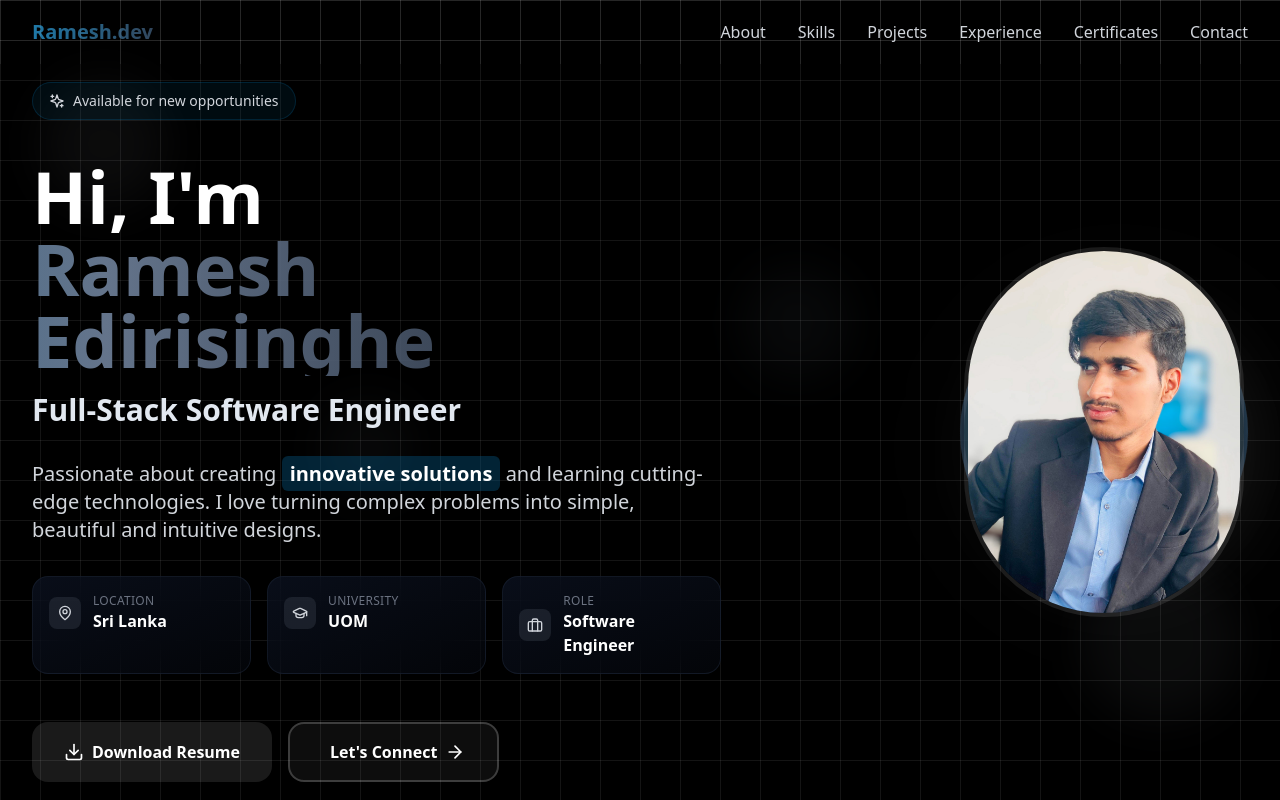
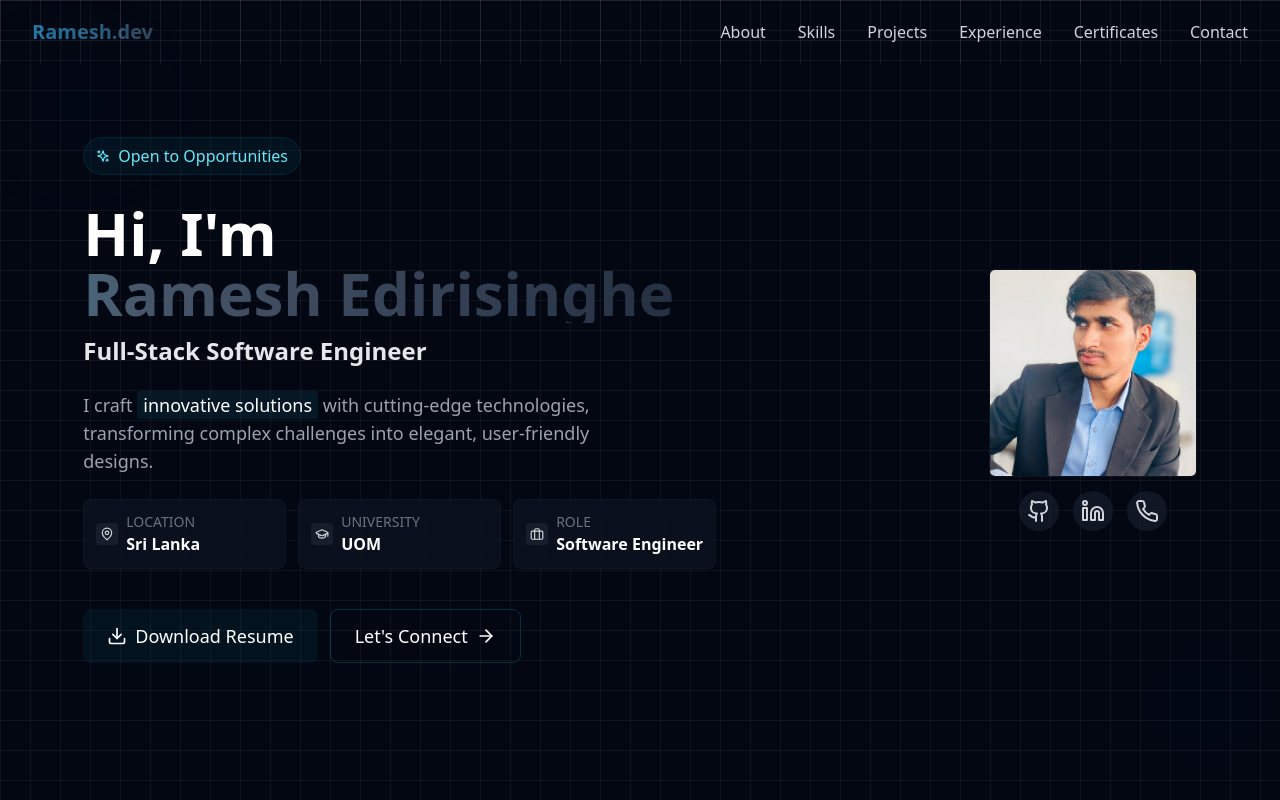
Before and after one commit to RameshEdirisinghe/portfolio-v2, a React (Vite) app: page / in a window 1280 px wide. Shown: the top 800 px of the page. Built offline with nearby package versions, Linux system fonts and the light colour scheme.

Commit message:
feat: Enhance About component with social media links and improve styling

```diff
--- a/src/components/About.tsx
+++ b/src/components/About.tsx
@@ -1,125 +1,141 @@
-import { Download, MapPin, GraduationCap, Briefcase, ArrowRight, Sparkles } from 'lucide-react';
+import { Download, MapPin, GraduationCap, Briefcase, ArrowRight, Sparkles, Github, Linkedin, Phone } from 'lucide-react';
 import profilePic from '../assets/myImg.jpg';
-
 
 const About = () => {
   return (
-    <section id="about" className="min-h-screen flex items-center justify-center px-4 sm:px-6 lg:px-8 pt-16 relative overflow-hidden bg-black">
-      {/* Animated background elements */}
+    <section
+      id="about"
+      className="min-h-screen flex items-center justify-center px-4 sm:px-6 lg:px-8 py-12 relative overflow-hidden bg-gray-950"
+      aria-label="About Section"
+    >
+      {/* Subtle animated background elements */}
       <div className="absolute inset-0 pointer-events-none">
-        <div className="absolute top-20 left-10 w-32 h-32 bg-gray-300/10 rounded-full blur-xl animate-pulse"></div>
-        <div className="absolute bottom-20 right-10 w-40 h-40 bg-slate-300/10 rounded-full blur-xl animate-pulse delay-1000"></div>
-        <div className="absolute top-1/2 left-1/4 w-24 h-24 bg-gray-400/10 rounded-full blur-xl animate-pulse delay-500"></div>
-        <div className="absolute top-1/3 right-1/3 w-28 h-28 bg-slate-400/10 rounded-full blur-xl animate-pulse delay-300"></div>
+        <div className="absolute top-10 left-4 w-24 h-24 bg-cyan-500/5 rounded-full blur-3xl animate-pulse sm:w-32 sm:h-32"></div>
+        <div className="absolute bottom-10 right-4 w-28 h-28 bg-cyan-500/5 rounded-full blur-3xl animate-pulse sm:delay-700 sm:w-36 sm:h-36"></div>
+        <div className="absolute top-1/2 left-1/3 w-20 h-20 bg-cyan-500/5 rounded-full blur-3xl animate-pulse sm:delay-300 sm:w-24 sm:h-24"></div>
       </div>
 
-      {/* Grid pattern overlay */}
-      <div className="absolute inset-0 bg-[linear-gradient(rgba(255,255,255,0.08)_1px,transparent_1px),linear-gradient(90deg,rgba(255,255,255,0.08)_1px,transparent_1px)] bg-[size:40px_40px] pointer-events-none"></div>
-      {/* ↑↑↑ This is where the background grid is styled. Adjust rgba alpha or size to make it more/less visible. */}
+      {/* Minimal grid pattern overlay */}
+      <div className="absolute inset-0 bg-[linear-gradient(rgba(255,255,255,0.05)_1px,transparent_1px),linear-gradient(90deg,rgba(255,255,255,0.05)_1px,transparent_1px)] bg-[size:30px_30px] pointer-events-none"></div>
 
       <div className="max-w-7xl mx-auto relative">
-        <div className="grid grid-cols-1 lg:grid-cols-12 gap-8 lg:gap-12 items-center">
-          <div className="lg:col-span-7 space-y-8">
-            <div className="space-y-4">
-              <div className="inline-flex items-center px-4 py-2 bg-sky-700/10 border border-sky-600/20 rounded-full mb-6">
-                <Sparkles className="w-4 h-4 text-gray-300 mr-2" />
-                <span className="text-gray-300 text-sm font-medium">Available for new opportunities</span>
+        <div className="grid grid-cols-1 lg:grid-cols-12 gap-8 lg:gap-10 items-center">
+          <div className="lg:col-span-7 space-y-6">
+            <div className="space-y-3">
+              <div className="inline-flex items-center px-3 py-1.5 bg-cyan-700/10 border border-cyan-600/15 rounded-full mb-4">
+                <Sparkles className="w-3.5 h-3.5 text-cyan-300 mr-2" />
+                <span className="text-cyan-300 text-sm font-medium sm:text-base">Open to Opportunities</span>
               </div>
 
-              <h1 className="text-4xl sm:text-5xl lg:text-7xl font-black leading-tight">
+              <h1 className="text-4xl sm:text-5xl lg:text-6xl font-extrabold leading-tight">
                 <span className="block text-white">Hi, I'm</span>
-                <span className="block bg-gradient-to-r from-sky-800 via-slate-500 to-slate-800/60 bg-clip-text text-transparent animate-gradient">
+                <span className="block bg-gradient-to-r from-cyan-300 via-slate-600 to-slate-800 bg-clip-text text-transparent animate-gradient">
                   Ramesh Edirisinghe
                 </span>
               </h1>
 
-              <div className="space-y-2">
-                <h2 className="text-xl sm:text-2xl lg:text-3xl font-bold text-slate-200">
-                  Full-Stack Software Engineer
-                </h2>
-              </div>
+              <h2 className="text-lg sm:text-xl lg:text-2xl font-semibold text-gray-200">
+                Full-Stack Software Engineer
+              </h2>
             </div>
 
-            <div className="space-y-4">
-              <p className="text-lg sm:text-xl text-gray-300 leading-relaxed max-w-2xl">
-                Passionate about creating <span className="text-white font-semibold bg-sky-800/40 px-2 py-1 rounded-md">innovative solutions</span> and
-                learning cutting-edge technologies. I love turning complex problems into simple,
-                beautiful and intuitive designs.
+            <div className="space-y-3">
+              <p className="text-base sm:text-lg text-gray-400 leading-relaxed max-w-xl">
+                I craft <span className="text-white font-medium bg-cyan-800/20 px-1.5 py-0.5 rounded">innovative solutions</span> with cutting-edge technologies, transforming complex challenges into elegant, user-friendly designs.
               </p>
             </div>
 
-            <div className="grid grid-cols-1 sm:grid-cols-3 gap-4">
-              <div className="bg-gradient-to-br from-slate-900/60 to-slate-900/20 backdrop-blur-xl border border-slate-800/50 rounded-2xl p-4 hover:border-gray-400/50 hover:shadow-lg hover:shadow-white/10 transition-all duration-500 group">
-                <div className="flex items-center space-x-3">
-                  <div className="p-2 bg-gray-500/20 rounded-lg group-hover:bg-gray-500/30 transition-colors">
-                    <MapPin className="w-4 h-4 text-gray-300 group-hover:scale-110 transition-transform" />
+            <div className="grid grid-cols-3 gap-2 sm:gap-3">
+              <div className="bg-gray-900/50 backdrop-blur-sm border border-gray-800/30 rounded-lg p-2 sm:p-3 hover:border-cyan-600/30 hover:shadow-md hover:shadow-cyan-500/10 transition-all duration-300 group">
+                <div className="flex items-center space-x-2">
+                  <div className="p-1 bg-gray-700/30 rounded group-hover:bg-cyan-700/30 transition-colors">
+                    <MapPin className="w-3 sm:w-3.5 h-3 sm:h-3.5 text-gray-300 group-hover:text-cyan-300 transition-colors" />
                   </div>
                   <div>
-                    <p className="text-xs text-gray-500 uppercase tracking-wide font-medium">Location</p>
-                    <p className="text-white font-semibold">Sri Lanka</p>
+                    <p className="text-xs sm:text-sm text-gray-500 font-medium uppercase">Location</p>
+                    <p className="text-white text-xs sm:text-base font-semibold">Sri Lanka</p>
                   </div>
                 </div>
               </div>
 
-              <div className="bg-gradient-to-br from-slate-900/60 to-slate-900/20 backdrop-blur-xl border border-slate-800/50  rounded-2xl p-4 hover:border-gray-400/50 hover:shadow-lg hover:shadow-white/10 transition-all duration-500 group">
-                <div className="flex items-center space-x-3">
-                  <div className="p-2 bg-gray-500/20 rounded-lg group-hover:bg-gray-500/30 transition-colors">
-                    <GraduationCap className="w-4 h-4 text-gray-300 group-hover:scale-110 transition-transform" />
+              <div className="bg-gray-900/50 backdrop-blur-sm border border-gray-800/30 rounded-lg p-2 sm:p-3 hover:border-cyan-600/30 hover:shadow-md hover:shadow-cyan-500/10 transition-all duration-300 group">
+                <div className="flex items-center space-x-2">
+                  <div className="p-1 bg-gray-700/30 rounded group-hover:bg-cyan-700/30 transition-colors">
+                    <GraduationCap className="w-3 sm:w-3.5 h-3 sm:h-3.5 text-gray-300 group-hover:text-cyan-300 transition-colors" />
                   </div>
                   <div>
-                    <p className="text-xs text-gray-500 uppercase tracking-wide font-medium">University</p>
-                    <p className="text-white font-semibold">UOM</p>
+                    <p className="text-xs sm:text-sm text-gray-500 font-medium uppercase">University</p>
+                    <p className="text-white text-xs sm:text-base font-semibold">UOM</p>
                   </div>
                 </div>
               </div>
 
-              <div className="bg-gradient-to-br from-slate-900/60 to-slate-900/20 backdrop-blur-xl border border-slate-800/50  rounded-2xl p-4 hover:border-gray-400/50 hover:shadow-lg hover:shadow-white/10 transition-all duration-500 group">
-                <div className="flex items-center space-x-3">
-                  <div className="p-2 bg-gray-500/20 rounded-lg group-hover:bg-gray-500/30 transition-colors">
-                    <Briefcase className="w-4 h-4 text-gray-300 group-hover:scale-110 transition-transform" />
+              <div className="bg-gray-900/50 backdrop-blur-sm border border-gray-800/30 rounded-lg p-2 sm:p-3 hover:border-cyan-600/30 hover:shadow-md hover:shadow-cyan-500/10 transition-all duration-300 group">
+                <div className="flex items-center space-x-2">
+                  <div className="p-1 bg-gray-700/30 rounded group-hover:bg-cyan-700/30 transition-colors">
+                    <Briefcase className="w-3 sm:w-3.5 h-3 sm:h-3.5 text-gray-300 group-hover:text-cyan-300 transition-colors" />
                   </div>
                   <div>
-                    <p className="text-xs text-gray-500 uppercase tracking-wide font-medium">Role</p>
-                    <p className="text-white font-semibold">Software Engineer</p>
+                    <p className="text-xs sm:text-sm text-gray-500 font-medium uppercase">Role</p>
+                    <p className="text-white text-xs sm:text-base font-semibold">Software Engineer</p>
                   </div>
                 </div>
               </div>
             </div>
 
-            <div className="flex flex-col sm:flex-row gap-4 pt-4">
-              <button className="group relative bg-white/10 hover:bg-white/20 text-white px-8 py-4 rounded-2xl font-semibold transition-all duration-300 transform hover:scale-105 hover:shadow-2xl hover:shadow-white/10 flex items-center justify-center space-x-2 overflow-hidden">
-                <Download className="w-5 h-5 group-hover:animate-bounce relative z-10" />
-                <span className="relative z-10">Download Resume</span>
+            <div className="flex flex-col sm:flex-row gap-3 pt-4">
+              <button className="group relative bg-cyan-700/10 hover:bg-slate-50 hover:text-black text-white px-6 py-3 rounded-lg font-medium text-base sm:text-lg transition-all duration-300 hover:scale-105 hover:shadow-lg hover:shadow-cyan-500/10 flex items-center justify-center space-x-2">
+                <Download className="w-5 h-5 group-hover:animate-pulse" />
+                <span>Download Resume</span>
               </button>
 
               <button
                 onClick={() => document.querySelector('#contact')?.scrollIntoView({ behavior: 'smooth' })}
-                className="group relative border-2 border-white/20 bg-white/5 text-white hover:bg-white hover:text-black px-8 py-4 rounded-2xl font-semibold transition-all duration-300 hover:shadow-lg hover:shadow-white/25 flex items-center justify-center space-x-2 overflow-hidden"
+                className="group relative border border-cyan-600/30 bg-transparent hover:bg-slate-50 hover:text-black text-white px-6 py-3 rounded-lg font-medium text-base sm:text-lg transition-all duration-300 hover:scale-105 hover:shadow-lg hover:shadow-cyan-500/10 flex items-center justify-center space-x-2"
               >
-                <div className="absolute inset-0 bg-white translate-x-full group-hover:translate-x-0 transition-transform duration-300"></div>
-                <span className="relative z-10">Let's Connect</span>
-                <ArrowRight className="w-5 h-5 group-hover:translate-x-1 transition-transform relative z-10" />
+                <span>Let's Connect</span>
+                <ArrowRight className="w-5 h-5 group-hover:translate-x-0.5 transition-transform" />
               </button>
             </div>
           </div>
 
-          <div className="lg:col-span-5 flex justify-center lg:justify-end">
-            <div className="relative">
-              <div className="absolute inset-0 rounded-full border-2 border-white/10 animate-spin-slow"></div>
-              <div className="absolute inset-4 rounded-full border border-white/10 animate-pulse"></div>
-              <div className="absolute inset-8 rounded-full border border-white/10 animate-ping"></div>
+          <div className="lg:col-span-5 flex flex-col items-center lg:items-end">
+            <div className="relative flex flex-col items-center">
 
-              <div className="w-80 h-80 bg-white/5 rounded-full absolute top-0 left-0 blur-3xl animate-pulse"></div>
-              <div className="w-72 h-72 bg-white/10 rounded-full absolute top-4 left-4 blur-xl animate-pulse delay-1000"></div>
+                <img
+                  src={profilePic}
+                  alt="Profile"
+                  className="w-44 h-44 sm:w-52 sm:h-52 rounded-md object-cover border border-gray-700/20 group-hover:border-cyan-500/20 transition-all duration-300"
+                />
 
-              <div className="relative z-10 w-72 h-72 bg-gradient-to-br from-sky-900/50 to-sky-900/20 backdrop-blur-xl rounded-full border-4 border-slate-700/50 flex items-center justify-center group hover:border-white/30 transition-all duration-500 hover:shadow-2xl hover:shadow-white/20">
-                <div className="text-8xl group-hover:scale-110 transition-transform duration-300">
-                  <img
-                    src={profilePic}
-                    alt="Profile"
-                    className="relative z-10 w-65 h-65 rounded-full object-cover border-4 border-white/10 group-hover:border-white/30 transition-all duration-300"
-                  />
-                </div>
+              <div className="flex space-x-3.5 mt-3.5">
+                <a
+                  href="https://github.com/RameshEdirisinghe"
+                  target="_blank"
+                  rel="noopener noreferrer"
+                  className="p-2 bg-gray-800/50 rounded-full hover:bg-cyan-700/50 transition-all duration-300 hover:scale-110"
+                  aria-label="GitHub Profile"
+                >
+                  <Github className="w-4.5 h-4.5 text-gray-300 hover:text-cyan-300" />
+                </a>
+                <a
+                  href="https://www.linkedin.com/in/ramesh-edirisinghe/"
+                  target="_blank"
+                  rel="noopener noreferrer"
+                  className="p-2 bg-gray-800/50 rounded-full hover:bg-cyan-700/50 transition-all duration-300 hover:scale-110"
+                  aria-label="LinkedIn Profile"
+                >
+                  <Linkedin className="w-4.5 h-4.5 text-gray-300 hover:text-cyan-300" />
+                </a>
+                <a
+                  href="https://wa.me/qr/SFAUXWBPOKAYE1"
+                  target="_blank"
+                  rel="noopener noreferrer"
+                  className="p-2 bg-gray-800/50 rounded-full hover:bg-cyan-700/50 transition-all duration-300 hover:scale-110"
+                  aria-label="WhatsApp Contact"
+                >
+                  <Phone className="w-4.5 h-4.5 text-gray-300 hover:text-cyan-300" />
+                </a>
               </div>
             </div>
           </div>
@@ -127,41 +143,13 @@ const About = () => {
       </div>
 
       <style>{`
-        @keyframes spin-slow {
-          from { transform: rotate(0deg); }
-          to { transform: rotate(360deg); }
-        }
-        @keyframes float {
-          0%, 100% { transform: translateY(0px); }
-          50% { transform: translateY(-10px); }
-        }
-        @keyframes float-delay {
-          0%, 100% { transform: translateY(0px); }
-          50% { transform: translateY(-8px); }
-        }
-        @keyframes float-delay-2 {
-          0%, 100% { transform: translateY(0px); }
-          50% { transform: translateY(-12px); }
-        }
         @keyframes gradient {
           0%, 100% { background-position: 0% 50%; }
           50% { background-position: 100% 50%; }
         }
-        .animate-spin-slow {
-          animation: spin-slow 20s linear infinite;
-        }
-        .animate-float {
-          animation: float 3s ease-in-out infinite;
-        }
-        .animate-float-delay {
-          animation: float-delay 3s ease-in-out infinite 1s;
-        }
-        .animate-float-delay-2 {
-          animation: float-delay-2 3s ease-in-out infinite 2s;
-        }
         .animate-gradient {
           background-size: 200% 200%;
-          animation: gradient 3s ease infinite;
+          animation: gradient 4s ease infinite;
         }
       `}</style>
     </section>
```
